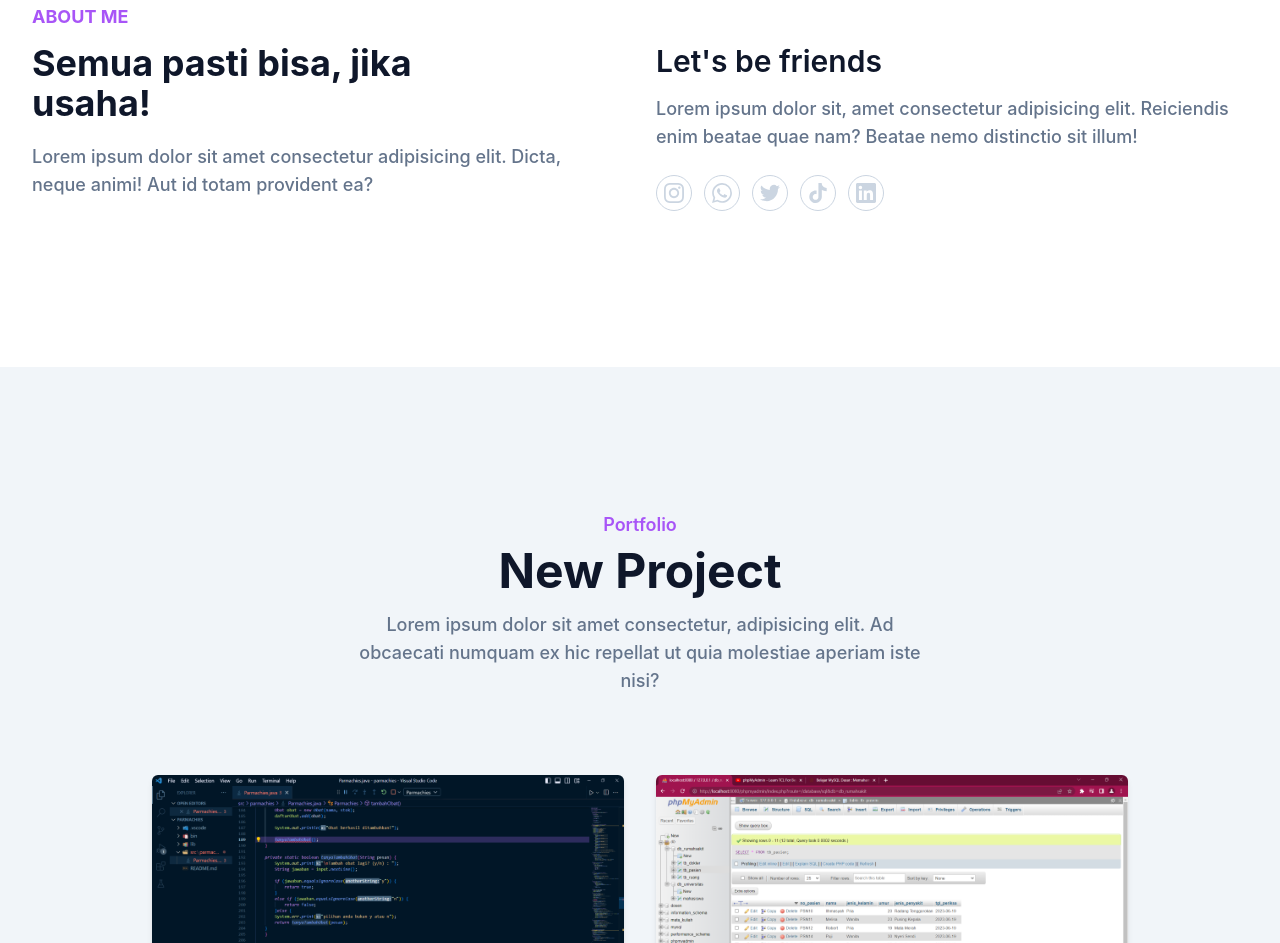
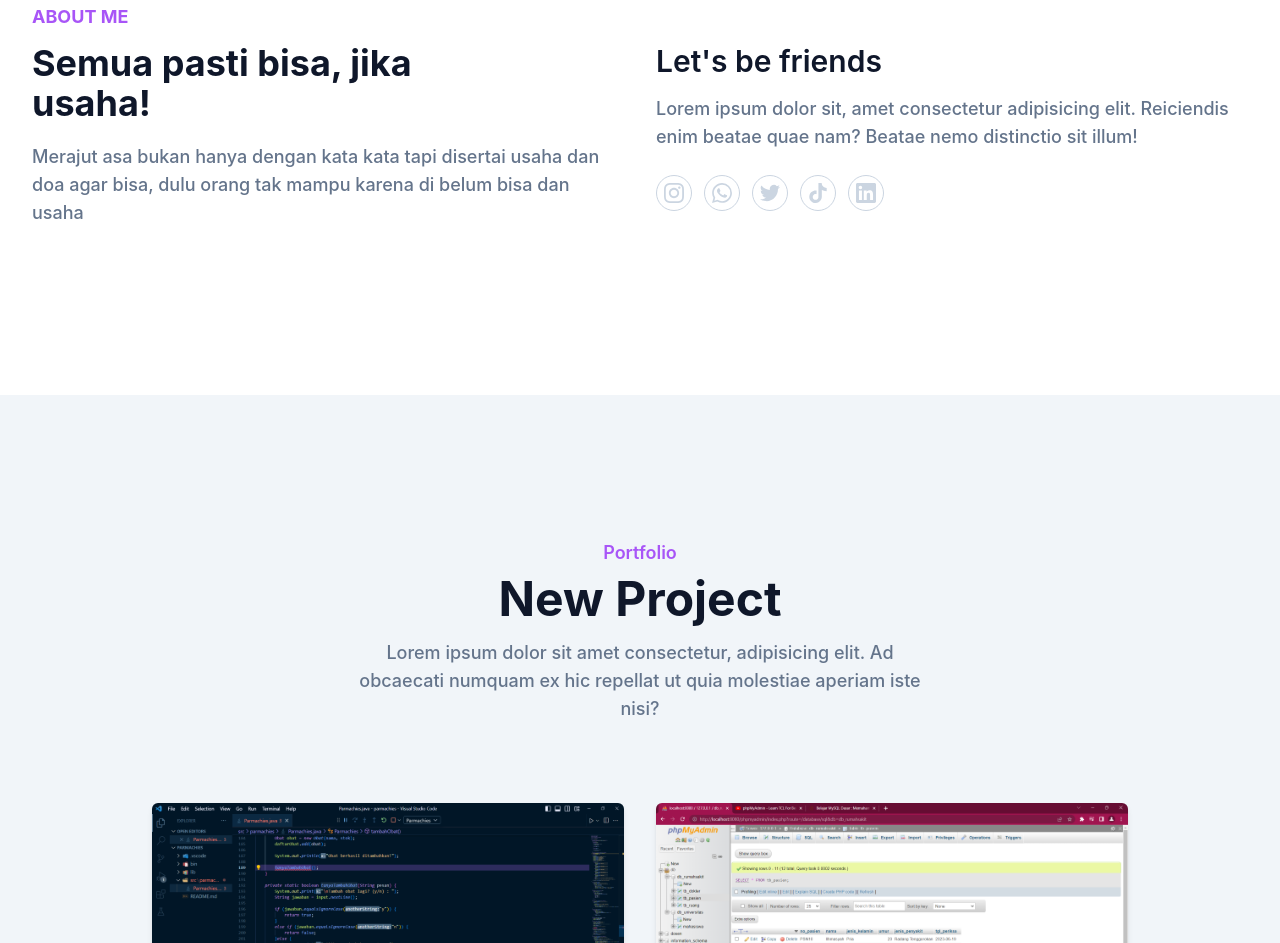
Before and after one commit to isaalghifary/portfolio-tailwind-css, a website: page index.html in a window 1280 px wide. Shown: the part 805-1748 px from the top of the page. Drawn offline with Linux system fonts and the light colour scheme.

Commit message:
Update index.html

```diff
--- a/index.html
+++ b/index.html
@@ -79,7 +79,7 @@
                 <div class="w-full px-4 mb-10 lg:w-1/2">
                     <h4 class="font-bold uppercase text-primary text-lg mb-3">About Me</h4>
                     <h2 class="font-bold text-dark text-3xl mb-5 max-w-md lg:text-4xl">Semua pasti bisa, jika usaha!</h2>
-                    <p class="font-medium text-base text-secondary max-w-xl lg:text-lg">Lorem ipsum dolor sit amet consectetur adipisicing elit. Dicta, neque animi! Aut id totam provident ea?</p>
+                    <p class="font-medium text-base text-secondary max-w-xl lg:text-lg">Merajut asa bukan hanya dengan kata kata tapi disertai usaha dan doa agar bisa, dulu orang tak mampu karena di belum bisa dan usaha</p>
                 </div>
                 <div class="w-full px-4 lg:w-1/2">
                     <h3 class="font-semibold text-dark text-2xl mb-4 lg:text-3xl lg:pt-10">Let's be friends</h3>
```
